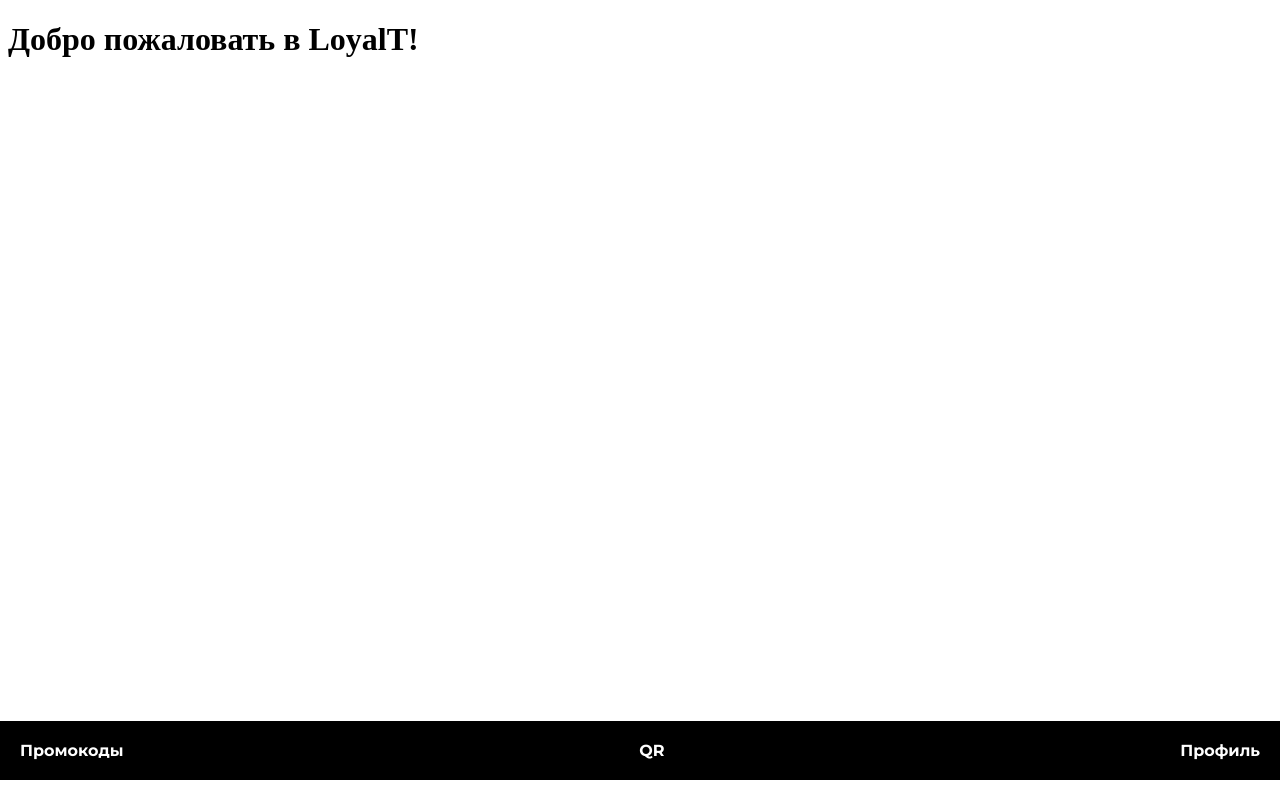
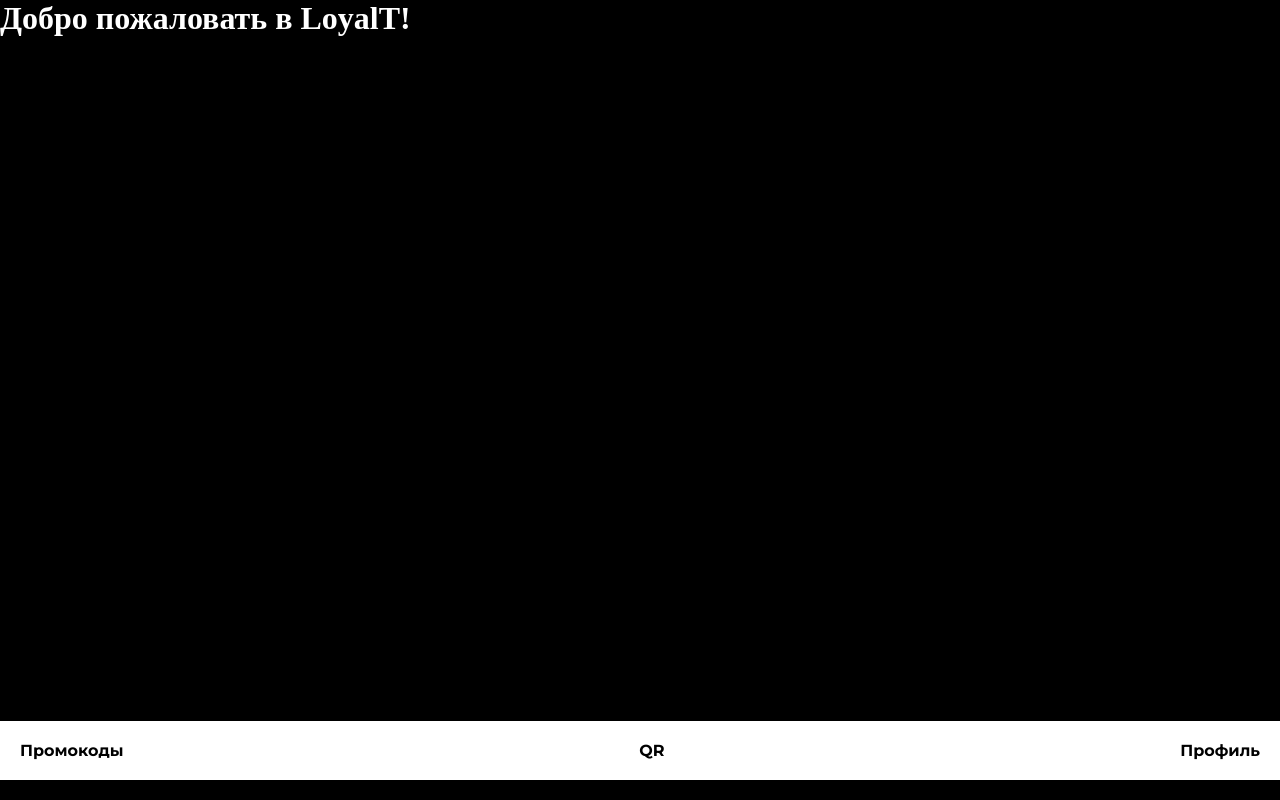
Before and after one commit to akira2709/prod-2025-frontend, a Next.js app: page /user in a window 1280 px wide. Built offline with nearby package versions, Linux system fonts and the light colour scheme.

Commit message:
Changed theme

```diff
--- /dev/null
+++ b/src/app/global.css
@@ -0,0 +1,6 @@
+* {
+    padding: 0;
+    margin: 0;
+    box-sizing: border-box;
+    background-color: black;
+}
--- a/src/app/layout.tsx
+++ b/src/app/layout.tsx
@@ -1,5 +1,5 @@
 import { Children } from "@/shared/models/chilren.js";
-
+import "./global.css";
 export const metadata = {
   title: 'prod-front',
   theme_color: '#000',
--- a/src/app/page.tsx
+++ b/src/app/page.tsx
@@ -1,5 +1,3 @@
-
-
 const MainPage = () => {
 	return (
 		<main>
--- a/src/app/user/enter/page.tsx
+++ b/src/app/user/enter/page.tsx
@@ -1,6 +1,6 @@
 const enter = () => {
   return (
-    <div>enter</div>
+    <div></div>
   )
 }
 
--- a/src/app/user/page.tsx
+++ b/src/app/user/page.tsx
@@ -1,7 +1,8 @@
+import style from "./user.module.css"
 export default function UserPage() {
     return (
         <div>
-            <h1>Добро пожаловать в LoyalT!</h1>
+            <h1 className={style.h1}>Добро пожаловать в LoyalT!</h1>
         </div>
     );
 }
--- /dev/null
+++ b/src/app/user/user.module.css
@@ -0,0 +1,3 @@
+.h1 {
+    color: white;
+}
--- a/src/widgets/menu/index.module.css
+++ b/src/widgets/menu/index.module.css
@@ -5,7 +5,7 @@
 	left: 0;
 	width: 100%;
 	padding: 20px 20px;
-    background-color: black;
+    background-color: white;
     display: flex;
     justify-content: space-between;
     align-items: center;
@@ -13,7 +13,8 @@
 	font-family: "Montserrat", sans-serif;
 }
 .link {
-    color: white;
+    color: black;
+    background-color: white;
     text-decoration: none;
     font-weight: bold;
 	white-space: nowrap;
```
